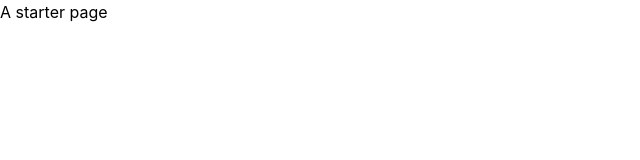
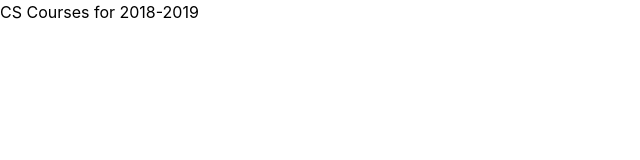
Before and after one commit to azanmalik05/scheduler, a React (Vite) app: page / in a window 1280 px wide. Shown: the top 160 px of the page, without its empty margins (0-640 px from the left). Built offline with nearby package versions, Linux system fonts and the light colour scheme.

Commit message:
init schedule page

```diff
--- a/src/App.tsx
+++ b/src/App.tsx
@@ -1,7 +1,13 @@
-const App = () => (
-  <main>
-    <h1>A starter page</h1>
-  </main>
-);
+const schedule = {
+  title: "CS Courses for 2018-2019"
+};
+
+const App = () => {
+  return (
+    <div>
+      <h1>{schedule.title}</h1>
+    </div>
+  );
+};
 
 export default App;
```
